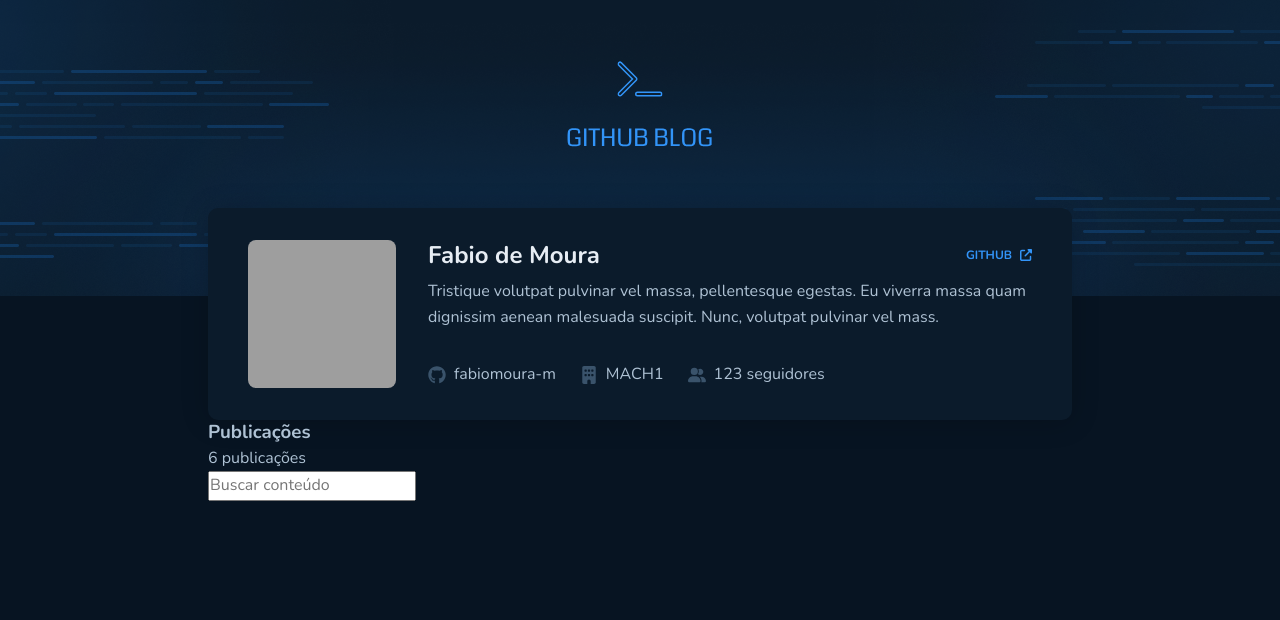
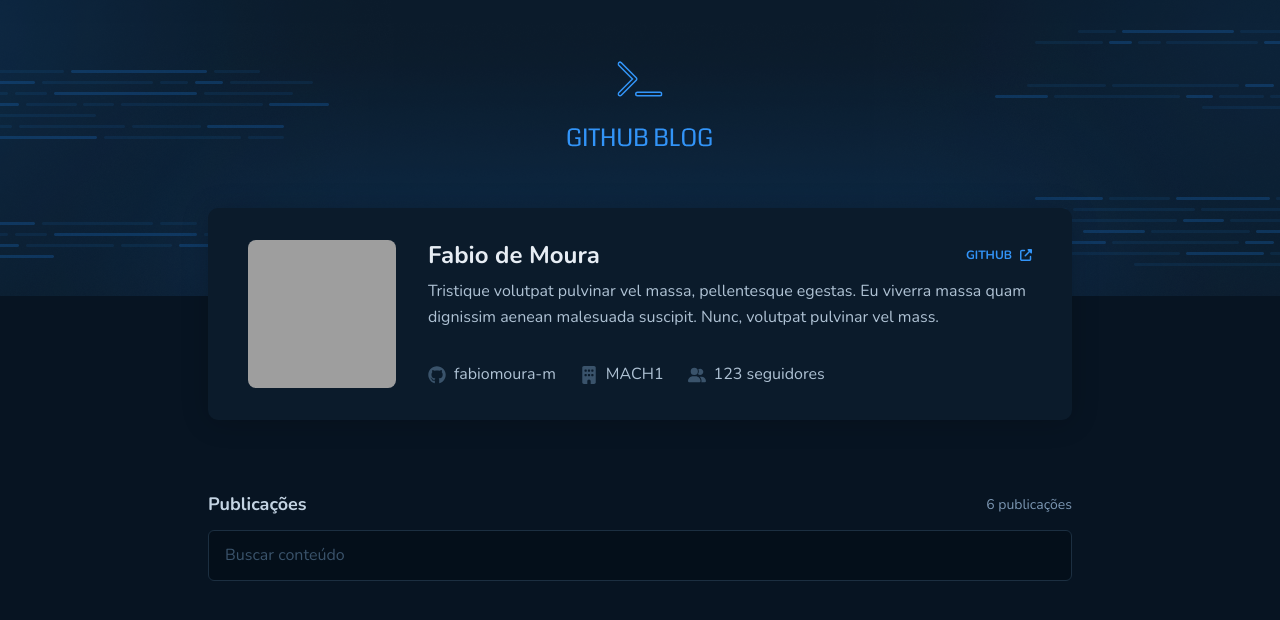
Before and after one commit to fabiomoura-m/github-blog, a React (Vite) app: page / in a window 1280 px wide. Shown: the top 620 px of the page. Built offline with nearby package versions, Linux system fonts and the light colour scheme; grey boxes are pictures that could not be loaded.

Commit message:
style: SearchInput Component

```diff
--- a/src/pages/Blog/components/SearchInput/styles.ts
+++ b/src/pages/Blog/components/SearchInput/styles.ts
@@ -1,3 +1,43 @@
 import styled from 'styled-components';
 
-export const SearchInputContainer = styled.form``;
+export const SearchInputContainer = styled.form`
+    width: 100%;
+    margin-top: 4.5rem;
+    margin-bottom: 3rem;
+
+    header {
+        display: flex;
+        justify-content: space-between;
+        align-items: center;
+        margin-bottom: 0.75rem;
+
+        h3 {
+            font-size: ${({ theme }) => theme.textSizes['title-title-s']};
+            color: ${({ theme }) => theme.colors['base-subtitle']};
+        }
+
+        span {
+            font-size: ${({ theme }) => theme.textSizes['text-text-s']};
+            color: ${({ theme }) => theme.colors['base-span']};
+        }
+    }
+
+    input {
+        width: 100%;
+        padding: 0.75rem 1rem;
+        border-radius: 6px;
+        background: ${({ theme }) => theme.colors['base-input']};
+        border: 1px solid ${({ theme }) => theme.colors['base-border']};
+        color: ${({ theme }) => theme.colors['base-text']};
+        transition: 0.4s;
+
+        &:focus {
+            border-color: ${({ theme }) => theme.colors['brand-blue']};
+            outline: none;
+        }
+
+        &::placeholder {
+            color: ${({ theme }) => theme.colors['base-label']};
+        }
+    }
+`;
```
